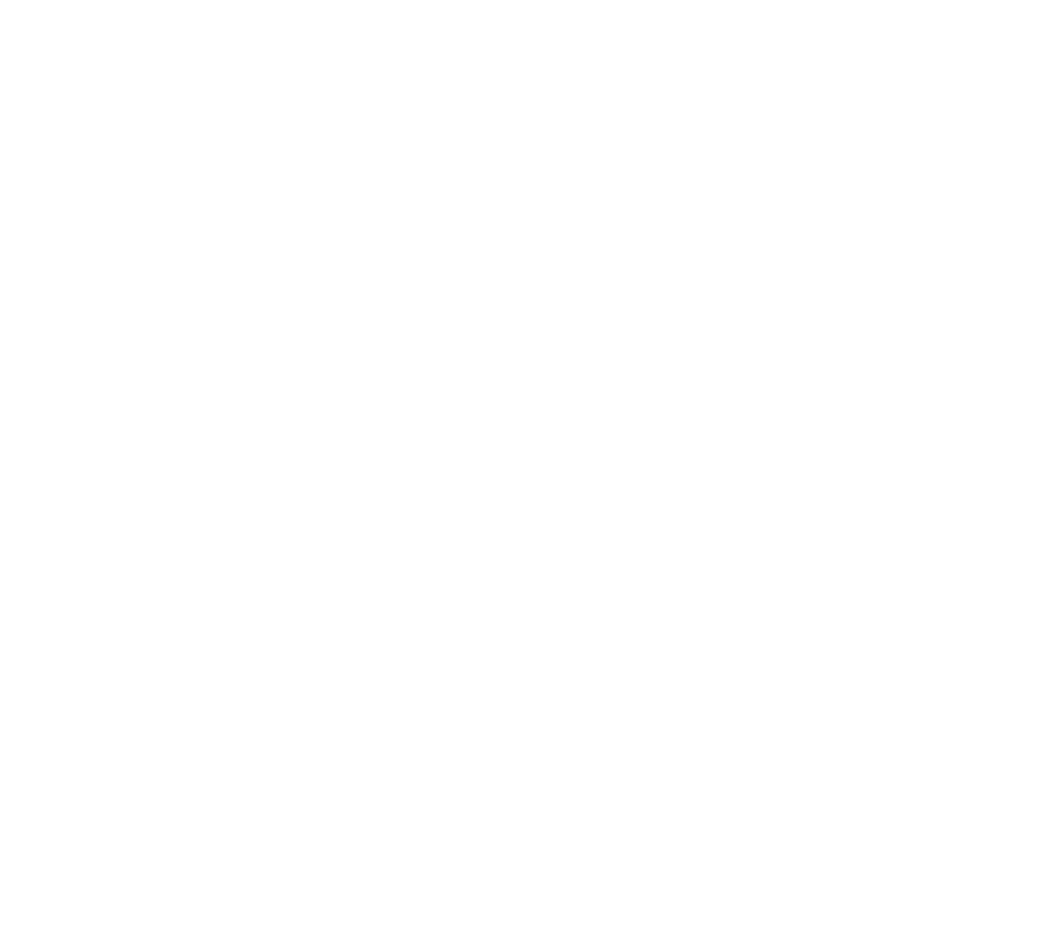
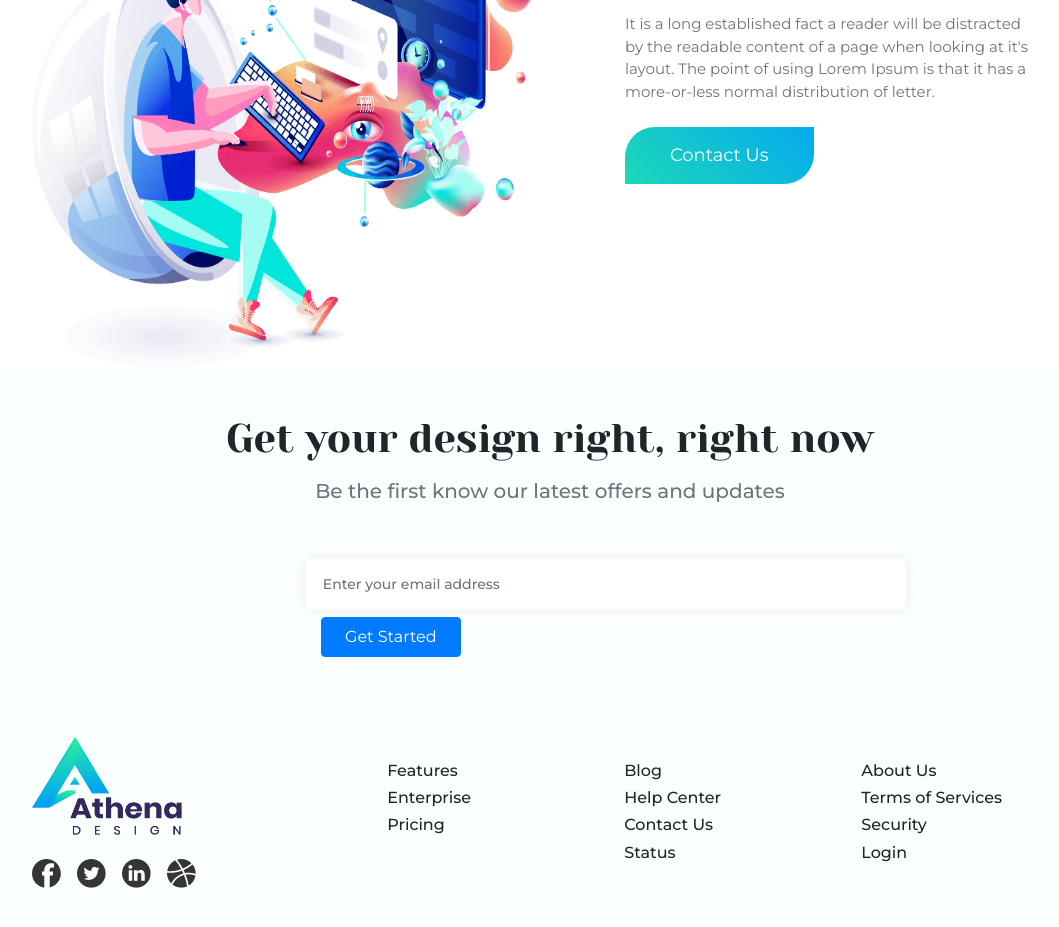
Before and after one commit to masum065/athena-client, a React (Create React App) app: page / in a window 1280 px wide. Shown: the part 1140-2067 px from the top of the page, without its empty margins (90-1149 px from the left). Before the commit the page ends 937 px from the top, so only its background shows below. Built offline with nearby package versions, Linux system fonts and the light colour scheme.

Commit message:
primary look done

```diff
--- a/src/App.js
+++ b/src/App.js
@@ -1,10 +1,14 @@
 import './App.scss';
+import Footer from './Componnets/Footer/Footer';
 import Header from './Componnets/Header/Header/Header';
+import StayRunning from './Componnets/StayRunning/StayRunning';
 
 function App() {
 	return (
 		<>
 			<Header />
+			<StayRunning/>
+			<Footer/>
 		</>
 	);
 }
--- /dev/null
+++ b/src/Componnets/Footer/Footer.js
@@ -0,0 +1,70 @@
+import React from 'react';
+import './Footer.scss';
+import logo from '../../images/logo.png';
+import fb from '../../images/facebook-logo-in-circular-shape@2x.png';
+import twitter from '../../images/twitter (4)@2x.png';
+import linkedIn from '../../images/linkedin (2)@2x.png';
+import dribble from '../../images/dribbble (1)@2x.png';
+
+const Footer = () => {
+    return (
+        <div className="" style={{backgroundColor: "#FAFFFD"}}>
+            <div className="col-md-10 mx-auto col-sm-12 py-5">
+                <h1 className="text-center">Get your design right, right now</h1>
+                <h5 className="text-center text-muted mt-3">Be the first know our latest offers and updates</h5>
+                <div className="col-md-6 mx-auto py-5">
+                <div className="row">
+                    <div className="col-md-8">
+                        <div class="input-group input-group-lg  footer-input text-center">
+                        <input type="text" className="form-control py-4" placeholder="Enter your email address" aria-label="Sizing example input" aria-describedby="inputGroup-sizing-lg"/>
+
+                        </div>
+
+                        </div>
+                    </div>
+                    <div className="col-md-4">
+                        <div class=" py-2 footer-btn-div">
+                                <button className="btn btn-primary footer-btn">Get Started</button>
+                        </div>
+                    </div>
+                </div>
+                <div className="footer-part">
+                    <div className="row">
+                    <div className="col-md-4 col-12 col-sm-12">
+                        <div className='my-4'>
+                        <img style={{height: '98px', width: '150px'}} src={logo} alt=""/>
+                        </div>
+                        <img className='mr-3' src={fb} alt=""/>
+                        <img className='mr-3' src={twitter} alt=""/>
+                        <img className='mr-3' src={linkedIn} alt=""/>
+                        <img src={dribble} alt=""/>
+                    </div>
+                    <div className="col-md-8 mt-5 col-12 col-sm-12">
+                        <div className="row">
+                        <div className="col-md-4">
+                            <h6>Features</h6>
+                            <h6>Enterprise</h6>
+                            <h6>Pricing</h6>
+                        </div>
+                        <div className="col-md-4">
+                            <h6>Blog</h6>
+                            <h6>Help Center</h6>
+                            <h6>Contact Us</h6>
+                            <h6>Status</h6>
+                        </div>
+                        <div className="col-md-4">
+                            <h6>About Us</h6>
+                            <h6>Terms of Services</h6>
+                            <h6>Security</h6>
+                            <h6>Login</h6>
+                        </div>
+                        </div>
+                    </div>
+                    </div>
+                </div>
+            </div>
+        </div>
+    );
+};
+
+export default Footer;
--- /dev/null
+++ b/src/Componnets/Footer/Footer.scss
@@ -0,0 +1,19 @@
+.footer-input{
+    width: 600px;
+    box-shadow: 0 0 5px 5px rgba(243, 242, 242, 0.705);
+    border-radius:  10px;
+}
+.form-control{
+    border: 1px solid #fff!important;
+    background-color: #fff!important;
+    color: rgba(240, 238, 238, 0.856)!important;
+    font-size: 14px!important;
+    font-weight: 500;
+}
+.footer-btn-div{
+
+}
+.footer-btn{
+    height: 40px;
+    width: 140px;
+}
--- /dev/null
+++ b/src/Componnets/StayRunning/StayRunning.js
@@ -0,0 +1,29 @@
+import React from 'react';
+import './StayRunning.scss';
+import stayRunningImg from '../../images/stayrunning.png';
+import MainButton from '../Shared/MainButton/MainButton';
+
+const StayRunning = () => {
+    return (
+        <div>
+            <div className="col-md-10 mx-auto">
+            <div className="row">
+                <div className="col-md-6 col-sm-12 col-12">
+                    <img className='img-responsive img-fluid'  style={{height:'570px', width:'670px'}} src={stayRunningImg} alt=""/>
+                </div>
+                <div className="col-12 col-sm-12 col-md-6">
+                    <div className="col-md-11 mx-auto">
+                    <div className="ml-4 d-flex align-content-center flex-wrap mt-5 py-5">
+                        <h1>Stay Running & Project</h1>
+                        <p className="text-muted sr-p mt-3 mb-4">It is a long established fact a reader will be distracted by the readable content of a page when looking at it's layout. The point of using Lorem Ipsum is that it has a more-or-less normal distribution of letter.</p>
+                        <MainButton>Contact Us</MainButton>
+                    </div>
+                    </div>
+                </div>
+            </div>
+            </div>
+        </div>
+    );
+};
+
+export default StayRunning;
--- /dev/null
+++ b/src/Componnets/StayRunning/StayRunning.scss
@@ -0,0 +1,3 @@
+.sr-p{
+    font-size: 15px;
+}
```
Also changed, not shown: src/images/stayrunning.png (renamed from src/images/20 [Converted]@2x.png).
